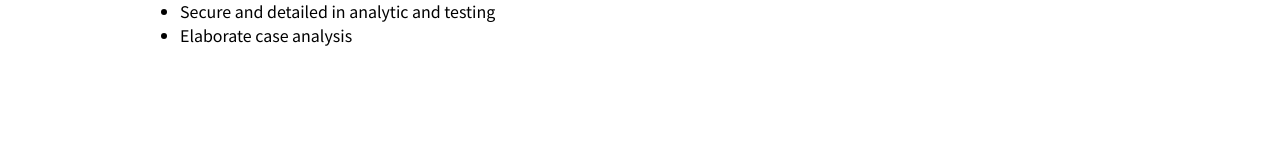
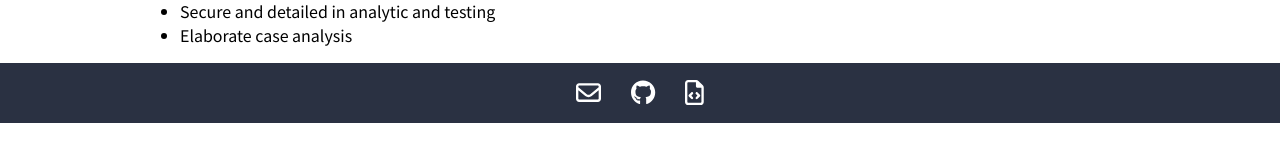
Before and after one commit to galaxyuliana/portfolio-page, a Vue app: page / in a window 1280 px wide. Shown: the part 531-692 px from the top of the page. Built offline with nearby package versions, Linux system fonts and the light colour scheme.

Commit message:
Added fontawesome

```diff
--- a/package.json
+++ b/package.json
@@ -8,6 +8,11 @@
     "lint": "eslint . --ext .vue,.js,.jsx,.cjs,.mjs --fix --ignore-path .gitignore"
   },
   "dependencies": {
+    "@fortawesome/fontawesome-svg-core": "^6.1.1",
+    "@fortawesome/free-brands-svg-icons": "^6.1.1",
+    "@fortawesome/free-regular-svg-icons": "^6.1.1",
+    "@fortawesome/free-solid-svg-icons": "^6.1.1",
+    "@fortawesome/vue-fontawesome": "^3.0.1",
     "sass": "^1.52.3",
     "vue": "^3.2.33",
     "vue-google-charts": "^1.0.0",
--- a/src/App.vue
+++ b/src/App.vue
@@ -16,6 +16,19 @@ import { RouterLink, RouterView } from "vue-router";
   <main>
     <RouterView />
   </main>
+  <footer>
+    <div class="wrapper">
+      <a href="mailto:yulianashin613@gmail.com">
+        <font-awesome-icon :icon="['far', 'envelope']" />
+      </a>
+      <a href="https://github.com/galaxyuliana">
+        <font-awesome-icon :icon="['fab', 'github']" />
+      </a>
+      <a href="https://github.com/galaxyuliana/portfolio-page">
+        <font-awesome-icon :icon="['far', 'file-code']" />
+      </a>
+    </div>
+  </footer>
 </template>
 
 <style lang="scss">
--- a/src/assets/style.module.scss
+++ b/src/assets/style.module.scss
@@ -94,3 +94,26 @@ main {
         width: 700px;
     }
 }
+
+
+footer {
+    width: 100%;
+    height: 60px;
+    text-align: center;
+    background-color: #2A3142;
+    display: inline-block;
+
+    .wrapper {
+        margin-top: 10px;
+    }
+
+    a {
+        color: white;
+        font-size: 25px;
+        margin-right: 30px;
+
+        &:last-child {
+            margin-right: 0px;
+        }
+    }
+}
--- a/src/main.js
+++ b/src/main.js
@@ -1,9 +1,15 @@
 import { createApp } from "vue";
 import App from "./App.vue";
 import router from "./router";
+import { library } from "@fortawesome/fontawesome-svg-core";
+import { faGithub } from "@fortawesome/free-brands-svg-icons";
+import { faFileCode, faEnvelope } from "@fortawesome/free-regular-svg-icons";
+import { FontAwesomeIcon } from "@fortawesome/vue-fontawesome";
+
+library.add(faGithub, faFileCode, faEnvelope);
 
 const app = createApp(App);
-
+app.component('font-awesome-icon', FontAwesomeIcon);
 app.use(router);
 
 app.mount("#app");
```
Also changed, not shown: 1 other file (tests, documents, lock files or other folders).
